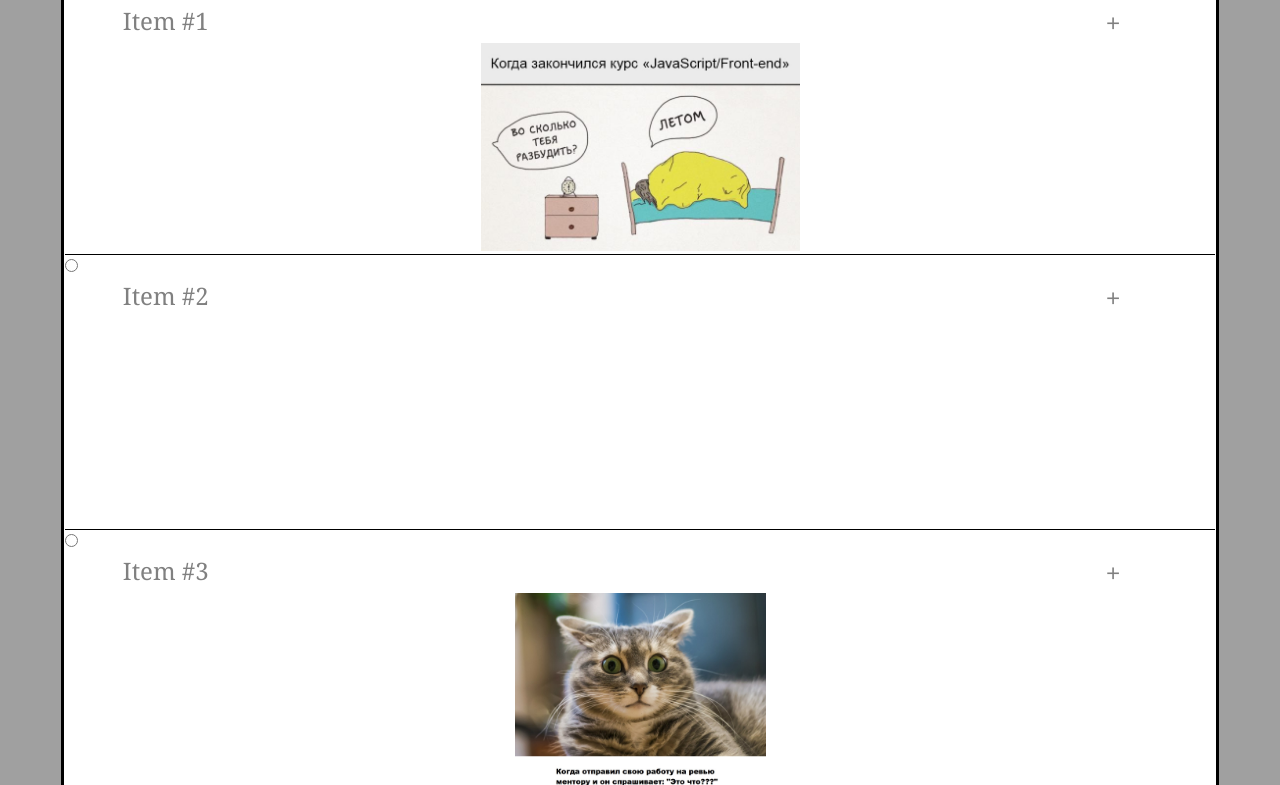
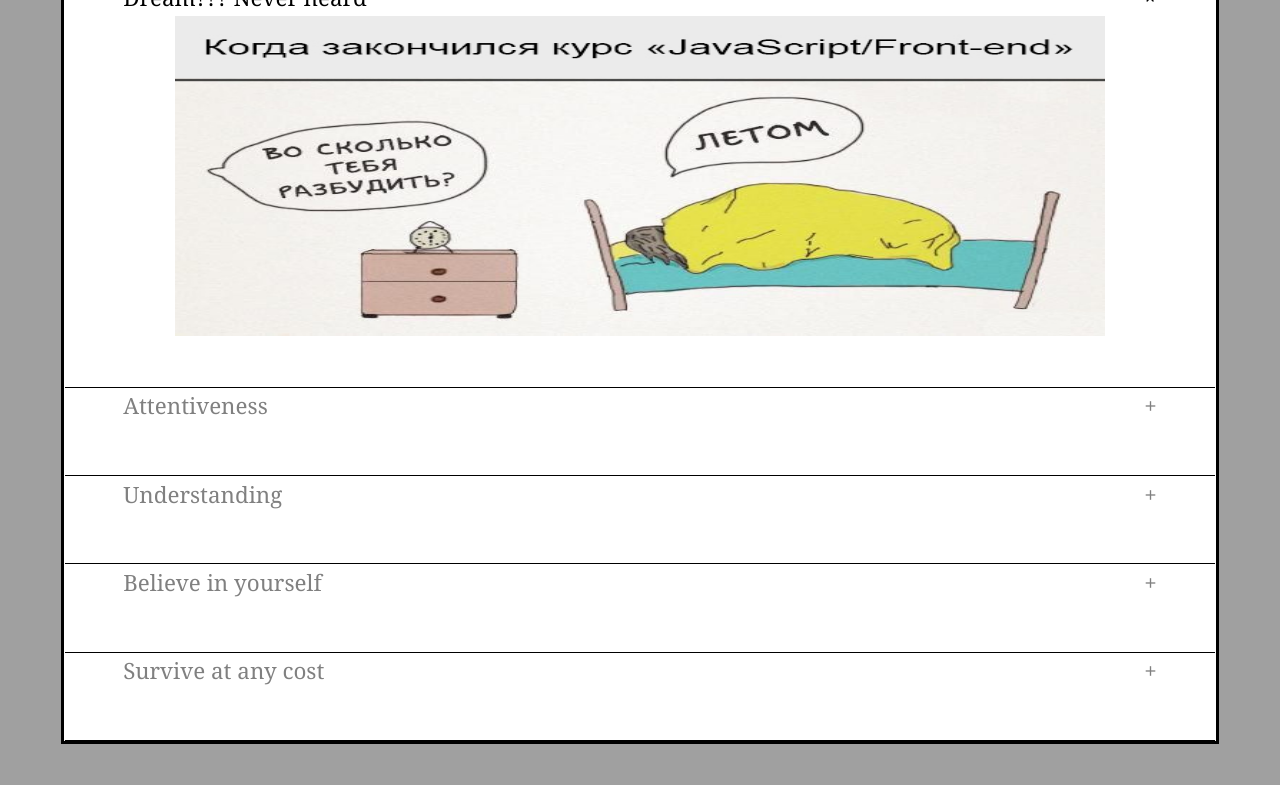
Before and after one commit to naum88/cssBayan, a plain HTML site: page cssBayan/index.html in a window 1280 px wide. Shown: the part 96-881 px from the top of the page. After the commit the page ends 857 px from the top, so only its background shows below. Drawn offline with Linux system fonts and the light colour scheme.

Commit message:
feat: add 320 all tasks (Sun Mar 12 18:54:48 +03 2023)

```diff
--- a/cssBayan/index.html
+++ b/cssBayan/index.html
@@ -5,59 +5,67 @@
   <meta http-equiv="X-UA-Compatible" content="IE=edge">
   <meta name="viewport" content="width=device-width, initial-scale=1.0">
   <link rel="stylesheet" href="style.css">
-  <link rel="apple-touch-icon" sizes="180x180" href="./assets /apple-touch-icon.png">
-  <link rel="icon" type="image/png" sizes="32x32" href="./assets /favicon-32x32.png">
-  <link rel="icon" type="image/png" sizes="16x16" href="./assets /favicon-16x16.png">
+  <link rel="apple-touch-icon" sizes="180x180" href="./assets/apple-touch-icon.png">
+  <link rel="icon" type="image/png" sizes="32x32" href="./assets/favicon-32x32.png">
+  <link rel="icon" type="image/png" sizes="16x16" href="./assets/favicon-16x16.png">
   <link rel="manifest" href="/site.webmanifest">
   <title>cssBayan</title>
 </head>
 <body>
   <div class="wrapper">
     <div class="wrapper__title">CSS Bayan</div>
-
-
     <div class="wrapper__item">
-      <input type="radio" class="input inpit-1" name="in-radio" id="item1">
+      <input type="radio" class="input inpit-1" name="in-radio" id="item1" checked>
       <label for="item1" class="wrapper__laber">
-        <div class="laber__title">Item #1</div>
-        <div class="laber__plus">+</div>
-        <div class="laber__img laber__img1"></div>
+        <div class="labet__content">
+          <div class="laber__title">Dream??? Never heard</div>
+          <div class="laber__plus">+</div>
+        </div>
+        <div><img class="img1 img" src="./assets/1.jpg" alt="no img"></div>
       </label>
     </div>
 
     <div class="wrapper__item">
       <input type="radio" class="input inpit-1" name="in-radio" id="item2">
       <label for="item2" class="wrapper__laber">
-        <div class="laber__title">Item #2</div>
-        <div class="laber__plus">+</div>
-        <div class="laber__img laber__img2"></div>
+        <div class="labet__content">
+          <div class="laber__title">Attentiveness</div>
+          <div class="laber__plus">+</div>
+        </div>
+        <div><img class="img2 img " src="./assets/3.jpg" alt="no img"></div>
       </label>
     </div>
 
     <div class="wrapper__item">
       <input type="radio" class="input inpit-1" name="in-radio" id="item3">
       <label for="item3" class="wrapper__laber">
-        <div class="laber__title">Item #3</div>
-        <div class="laber__plus">+</div>
-        <div class="laber__img laber__img3"></div>
+        <div class="labet__content">
+          <div class="laber__title">Understanding</div>
+          <div class="laber__plus">+</div>
+        </div>
+        <div><img class="img3 img" src="./assets/3.jpg" alt="no img"></div>
       </label>
     </div>
 
     <div class="wrapper__item">
       <input type="radio" class="input inpit-1" name="in-radio" id="item4">
       <label for="item4" class="wrapper__laber">
-        <div class="laber__title">Item #4</div>
-        <div class="laber__plus">+</div>
-        <div class="laber__img laber__img4"></div>
+        <div class="labet__content">
+          <div class="laber__title">Believe in yourself</div>
+          <div class="laber__plus">+</div>
+        </div>
+        <div><img class="img4 img" src="./assets/4.jpg" alt="no img"></div>
       </label>
     </div>
 
     <div class="wrapper__item">
       <input type="radio" class="input inpit-1" name="in-radio" id="item5">
       <label for="item5" class="wrapper__laber">
-        <div class="laber__title">Item #5</div>
-        <div class="laber__plus">+</div>
-        <div class="laber__img laber__img5"></div>
+        <div class="labet__content">
+          <div class="laber__title">Survive at any cost</div>
+          <div class="laber__plus">+</div>
+        </div>
+        <div><img class="img5 img" src="./assets/5.png" alt="no img"></div>
       </label>
     </div>
   </div>
--- a/cssBayan/style.css
+++ b/cssBayan/style.css
@@ -2,6 +2,7 @@
   margin: 0.01rem;
   padding: 0.01rem;
   font-family: Georgia, 'Times New Roman', Times, serif;
+  position: static;
 }
 body {
   background-color: rgb(160, 160, 160);
@@ -23,47 +24,54 @@ body {
 .wrapper__item {
   border-bottom: 0.1rem solid black;
   color: grey;
+
 }
 .input {
+  display: none;
+}
+label {
+  cursor: pointer;
+  display: block;
 }
 .inpit-1 {
 }
 .wrapper__laber {
+  padding: 0.1% 5% 0.1%;
+}
+.labet__content {
   display: flex;
   justify-content: space-between;
-  flex-wrap: wrap;
-  padding: 0.1% 5% 0.1%;
+
 }
 .laber__title {
-  font-size: 1.5rem;
+  font-size: 1.4rem;
   /* padding-left: 0.8rem; */
 }
 .laber__plus {
-  font-size: 1.7rem;
+  font-size: 1.4rem;
   /* transform: rotate(45deg); */
-  width: 5%;
+  opacity: 1;
+  transition: all 0.8s ease;
 }
-.laber__img {
+.img {
+  overflow: hidden;
   margin: 0.1rem auto;
   width: 90%;
-  height: 10rem;
+  max-height: 0;
   background-size: contain;
   background-repeat: no-repeat;
   background-position: center;
   padding-bottom: 3rem;
+  display: block;
+  transition: all 0.8s ease-out;
 }
-.laber__img1 {
-  background-image: url('./assets/1.jpg');
+input:checked~label .img {
+  max-height: 20rem;
 }
-.laber__img2 {
-  background-image: url('./assets/2.png');
+input:checked~label .laber__plus {
+  transform: rotate(45deg);
+  color: black;
 }
-.laber__img3 {
-  background-image: url('./assets/3.jpg');
+input:checked~label .laber__title {
+  color: black;
 }
-.laber__img4 {
-  background-image: url('./assets/5.png');
-}
-.laber__img5 {
-  background-image: url('./assets/6.jpg');
-}
```
